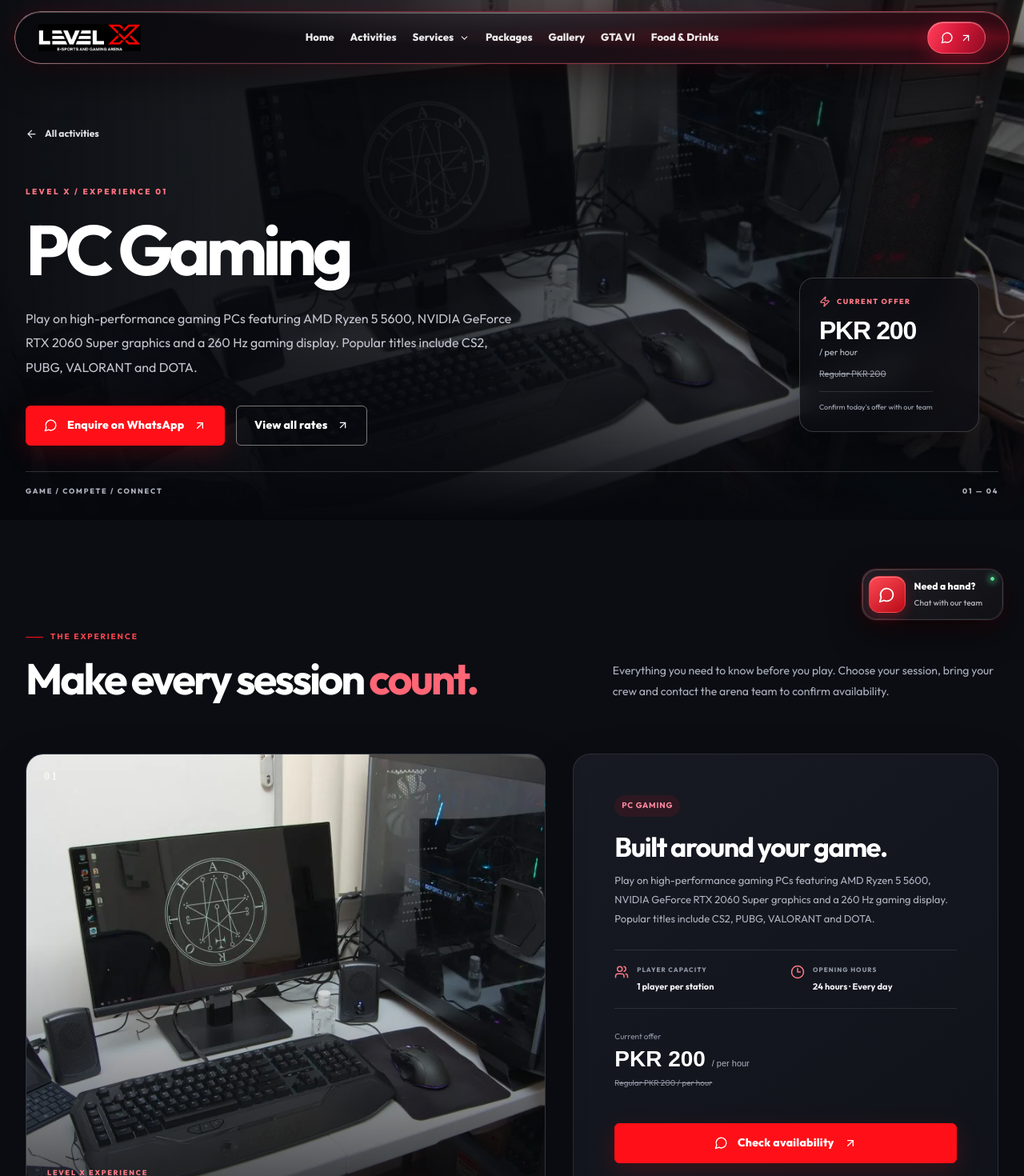
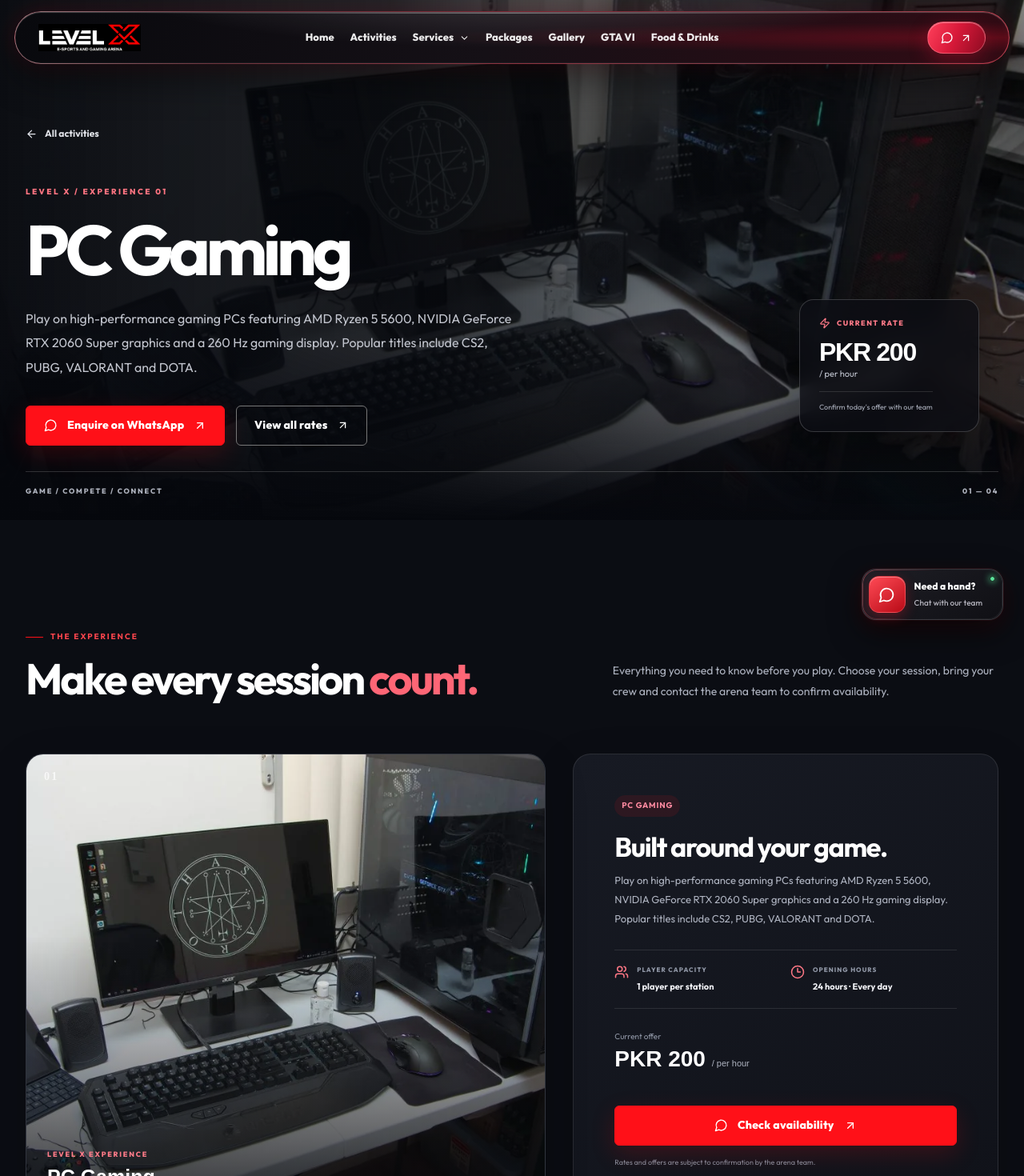
Before and after one commit to syedhussainabbaszaidi/levelxgamingarena, a Next.js app: page /activities/pc-games/ in a window 1280 px wide. Shown: the top 1470 px of the page at 80% size. Built offline with nearby package versions, Linux system fonts and the light colour scheme.

Commit message:
Remove outdated regular-rate comparisons from activity pages

```diff
--- a/app/activities/[slug]/page.tsx
+++ b/app/activities/[slug]/page.tsx
@@ -56,10 +56,9 @@ export default async function ActivityPage({ params }: { params: Promise<{ slug:
             </div>
           </div>
           <div className="activity-hero-price">
-            <span className="activity-price-kicker"><Zap size={14} /> CURRENT OFFER</span>
+            <span className="activity-price-kicker"><Zap size={14} /> CURRENT RATE</span>
             <strong>PKR {activity.offer.toLocaleString("en-PK")}</strong>
             <span className="activity-price-unit">/ {unitLabel}</span>
-            <del>Regular PKR {activity.price.toLocaleString("en-PK")}</del>
             <span className="activity-price-rule">Confirm today's offer with our team</span>
           </div>
           <div className="activity-hero-bottom"><span>GAME / COMPETE / CONNECT</span><span>{activityNumber} — 0{activities.length}</span></div>
@@ -88,8 +87,7 @@ export default async function ActivityPage({ params }: { params: Promise<{ slug:
               </div>
               <div className="activity-detail-rate">
                 <div><span>Current offer</span><strong>PKR {activity.offer.toLocaleString("en-PK")} <small>/ {unitLabel}</small></strong></div>
-                <del>Regular PKR {activity.price.toLocaleString("en-PK")} / {unitLabel}</del>
-              </div>
+                </div>
               <WhatsAppButton message={`Hi Level X, I want to enquire about booking ${activity.name}. Preferred date: ____. Preferred time: ____. Number of players: ____. Please confirm availability and final price.`} label="Check availability" />
               <small className="activity-detail-disclaimer">Rates and offers are subject to confirmation by the arena team.</small>
             </div>
```
